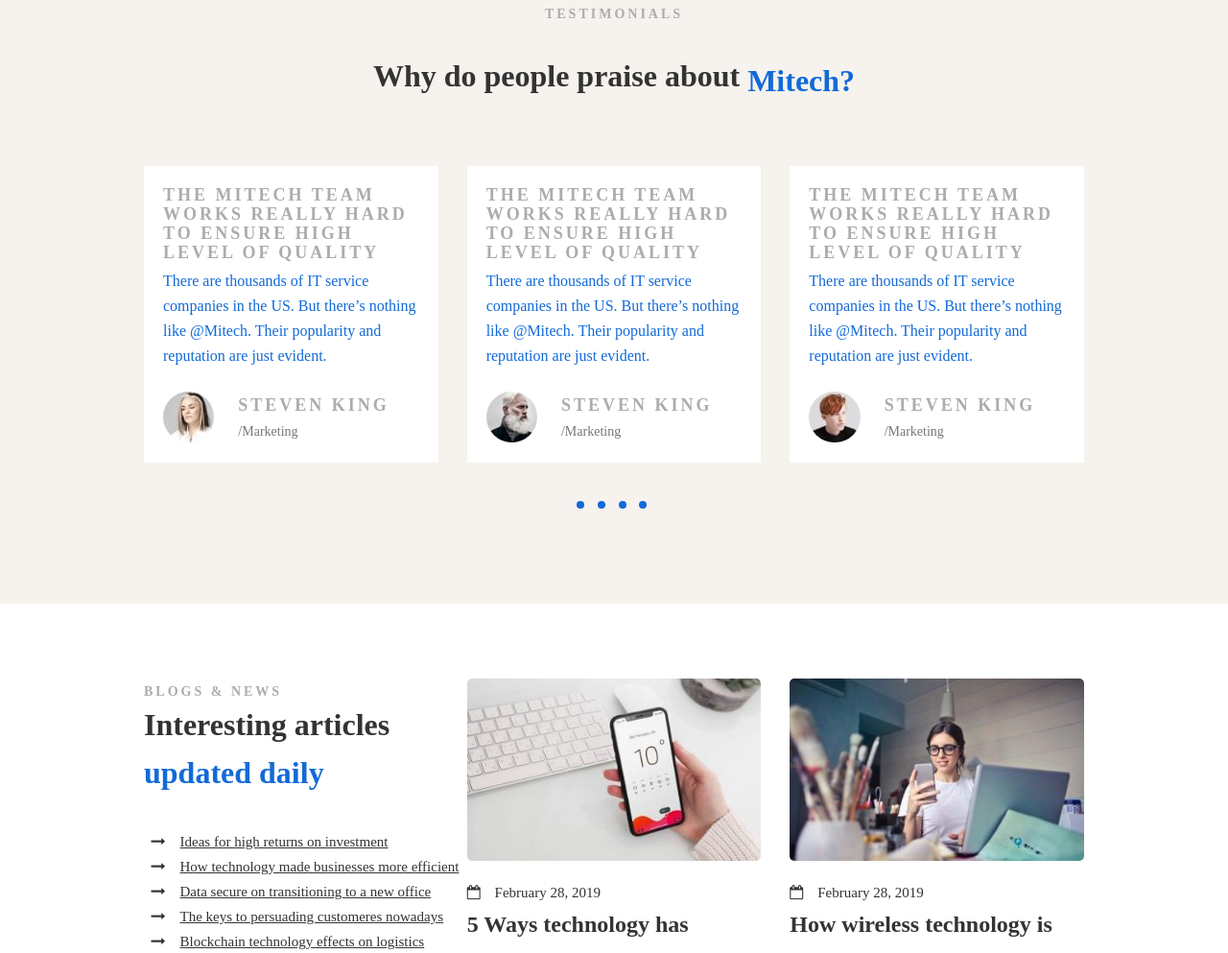
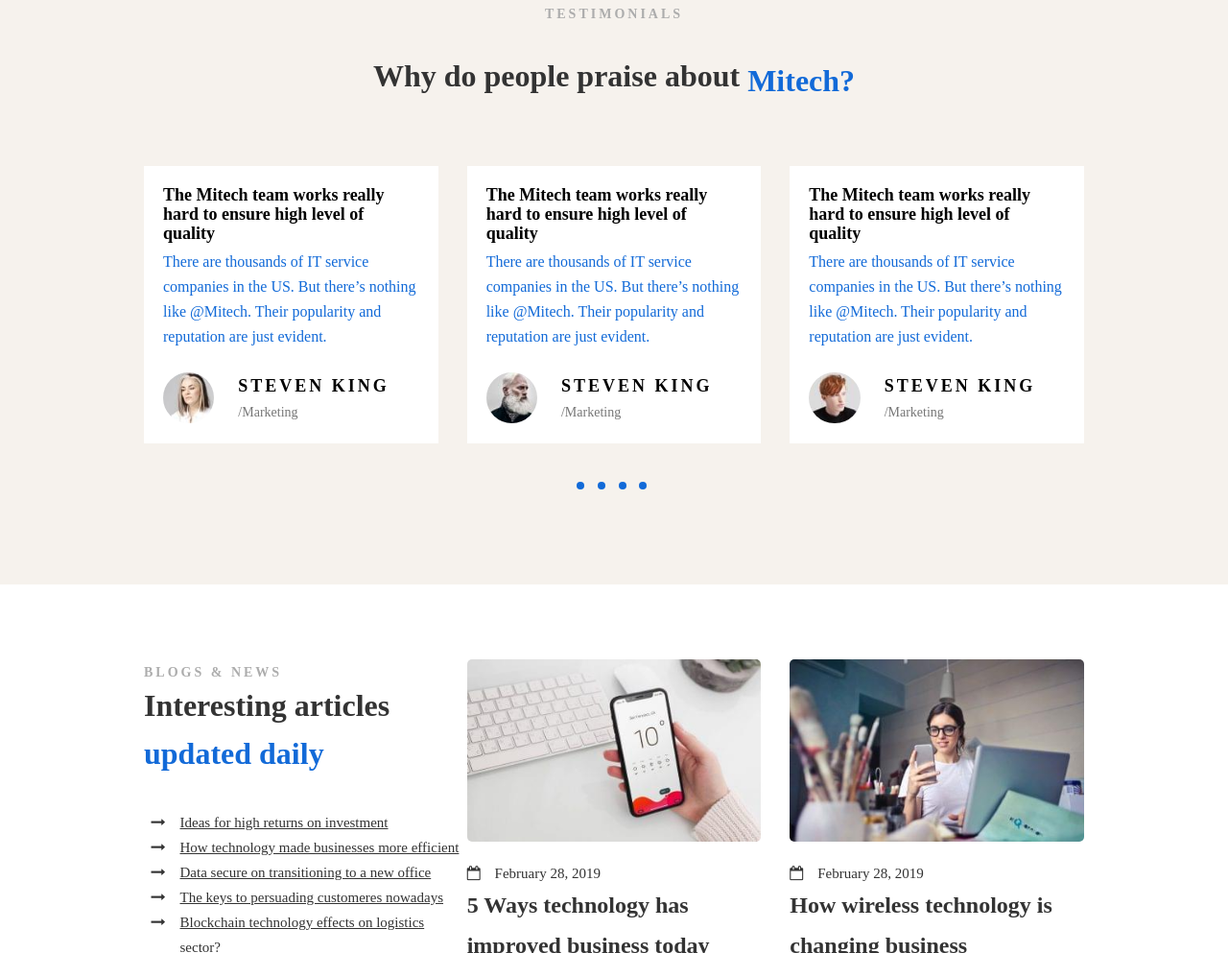
Before and after one commit to front-end-by-rimantas/19-grupe-portfolio-mitech, a website: page index.html in a window 1280 px wide. Shown: the part 5288-6281 px from the top of the page at 96% size. Drawn offline with Linux system fonts and the light colour scheme; a web font is replaced by a local one.

Commit message:
Text-fix

```diff
--- a/css/components/testimonials.css
+++ b/css/components/testimonials.css
@@ -32,11 +32,14 @@
   text-align: left;
   padding: 20px;
 }
-.box > h6 {
+  .card > .box > h6 {
     font-size: 18px;
     line-height: 20px;
     float: right;
     padding-bottom: 10px;
+    text-transform: none;
+    color: black;
+    letter-spacing: normal;
   }
   .testimo-text > u {
     font-size: 16px;
@@ -56,6 +59,10 @@
     width: 80%;
     padding-left: 25px;
     justify-content: space-around;
+  }
+    .author-info .author-title > .author-name {
+      color: black;
+
     }
   .author-info p {
     display: inline-block;
```
Lines whose indentation alone changed are shown as unchanged.
